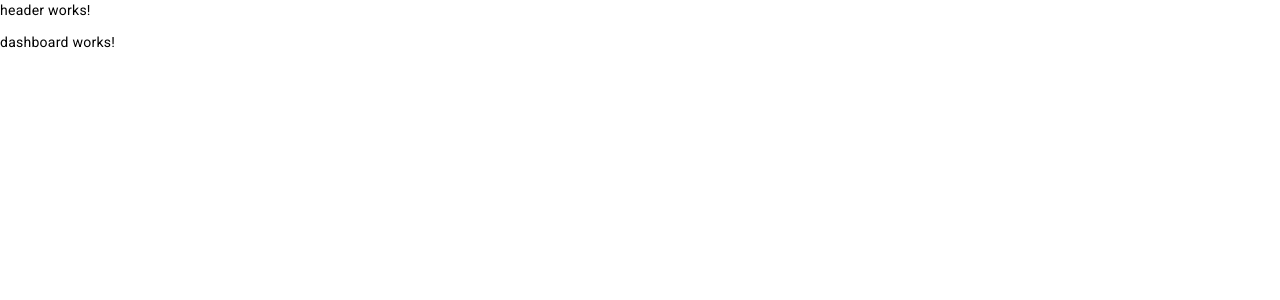
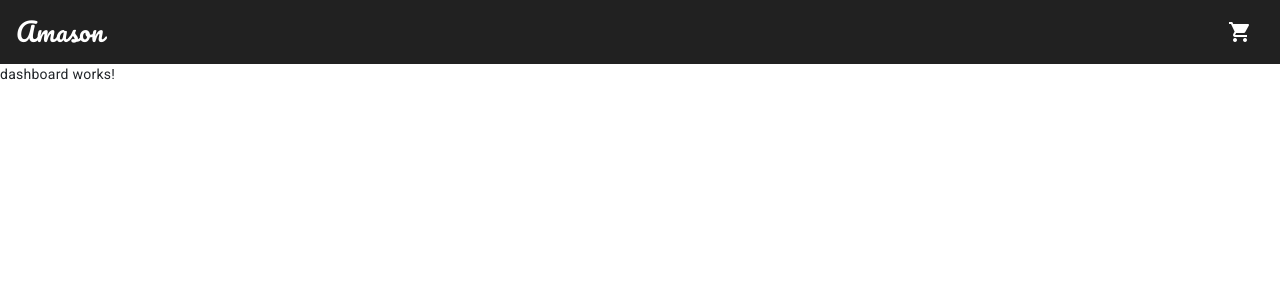
Before and after one commit to GalvezDevelopment/ecommerce-login, an Angular app: page / in a window 1280 px wide. Shown: the top 300 px of the page. Built offline with nearby package versions, Linux system fonts and the light colour scheme.

Commit message:
Angular material modules imported and exported in the Shared module. Header component first styles.

```diff
--- a/src/app/core/components/header/header.component.html
+++ b/src/app/core/components/header/header.component.html
@@ -1 +1,8 @@
-<p>header works!</p>
+<link href="https://fonts.googleapis.com/css2?family=Pacifico&display=swap" rel="stylesheet">
+<mat-toolbar>
+    <span class="title">Amason</span>
+    <span class="flex-grow-1"></span>
+    <a mat-icon-button routerLink="/cart">
+        <mat-icon>shopping_cart</mat-icon>
+    </a>
+</mat-toolbar>
--- a/src/app/core/components/header/header.component.scss
+++ b/src/app/core/components/header/header.component.scss
@@ -0,0 +1,6 @@
+:host {
+    .title {
+        font-family: 'Pacifico';
+        font-size: 1.6rem;
+    }
+}
--- a/src/app/core/core.module.ts
+++ b/src/app/core/core.module.ts
@@ -1,6 +1,8 @@
 import { NgModule } from '@angular/core';
 import { CommonModule } from '@angular/common';
 import { HeaderComponent } from './components/header/header.component';
+import { SharedModule } from '../shared/shared.module';
+import { RouterModule } from '@angular/router';
 
 
 
@@ -9,7 +11,8 @@ import { HeaderComponent } from './components/header/header.component';
     HeaderComponent
   ],
   imports: [
-    CommonModule
+    RouterModule,
+    SharedModule
   ],
   exports: [
     HeaderComponent
--- a/src/app/shared/shared.module.ts
+++ b/src/app/shared/shared.module.ts
@@ -1,12 +1,23 @@
 import { NgModule } from '@angular/core';
 import { CommonModule } from '@angular/common';
+import { MatToolbarModule } from '@angular/material/toolbar';
+import { MatButtonModule } from '@angular/material/button';
+import { MatIconModule } from '@angular/material/icon';
 
-
+const materialModules = [
+  MatToolbarModule,
+  MatButtonModule,
+  MatIconModule
+];
 
 @NgModule({
   declarations: [],
   imports: [
-    CommonModule
+    CommonModule,
+    ...materialModules
+  ],
+  exports: [
+    ...materialModules
   ]
 })
 export class SharedModule { }
--- a/src/index.html
+++ b/src/index.html
@@ -1,15 +1,20 @@
 <!doctype html>
 <html lang="en">
+
 <head>
   <meta charset="utf-8">
   <title>EcommerceLogin</title>
   <base href="/">
   <meta name="viewport" content="width=device-width, initial-scale=1">
   <link rel="icon" type="image/x-icon" href="favicon.ico">
+  <link rel="preconnect" href="https://fonts.googleapis.com">
+  <link rel="preconnect" href="https://fonts.gstatic.com" crossorigin>
   <link href="https://fonts.googleapis.com/css2?family=Roboto:wght@300;400;500&display=swap" rel="stylesheet">
   <link href="https://fonts.googleapis.com/icon?family=Material+Icons" rel="stylesheet">
 </head>
+
 <body class="mat-typography">
   <app-root></app-root>
 </body>
+
 </html>
--- a/src/styles.scss
+++ b/src/styles.scss
@@ -1,4 +1,3 @@
-/* You can add global styles to this file, and also import other style files */
-
-html, body { height: 100%; }
-body { margin: 0; font-family: Roboto, "Helvetica Neue", sans-serif; }
+@import 'bootstrap/dist/css/bootstrap-reboot.min.css';
+@import 'bootstrap/dist/css/bootstrap-grid.min.css';
+@import 'bootstrap/dist/css/bootstrap-utilities.min.css';
```
